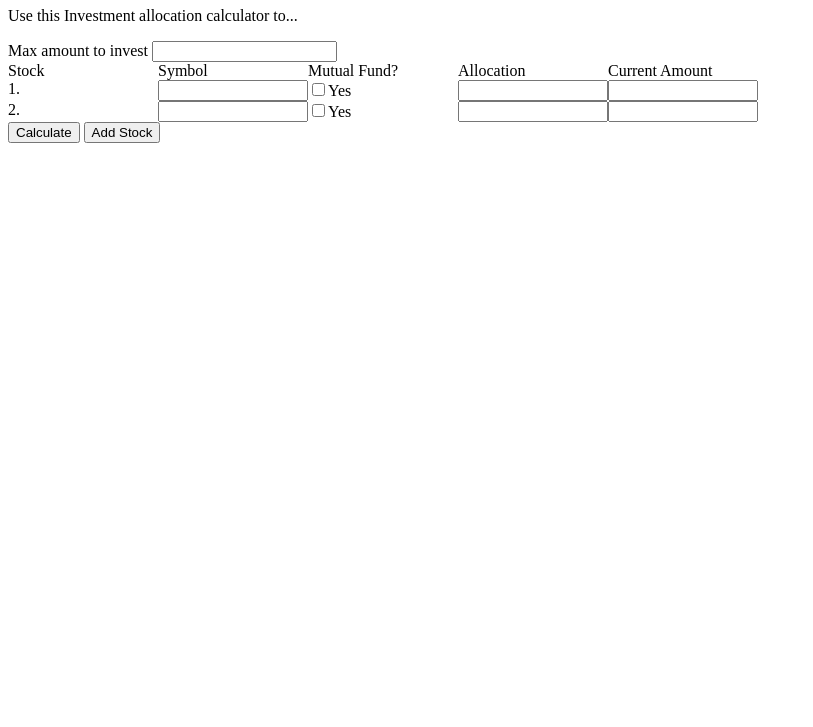
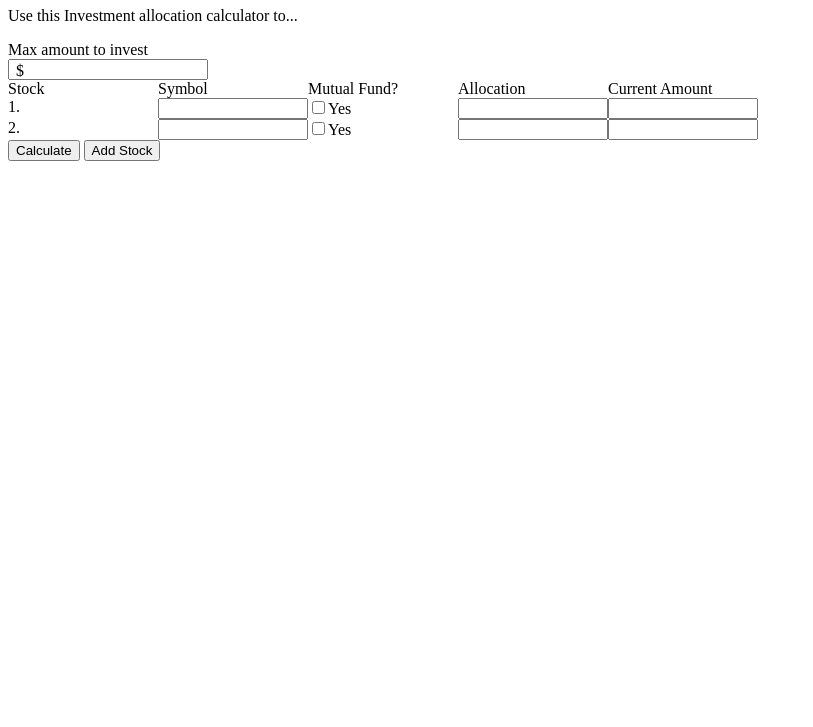
Before and after one commit to ydanbui/investing-allocation-calculator, a website built with webpack: page public/index.html in a window 1280 px wide. Shown: the part 73-800 px from the top of the page, without its empty margins (0-813 px from the left). Built offline with nearby package versions, Linux system fonts and the light colour scheme.

Commit message:
added sass support

```diff
--- a/public/index.html
+++ b/public/index.html
@@ -5,27 +5,18 @@
     <meta charset="UTF-8">
     <meta name="viewport" content="width=device-width, initial-scale=1.0">
     <meta http-equiv="X-UA-Compatible" content="ie=edge">
+    <link rel="stylesheet" href="./styles/main.css">
     <title>Investing Allocation Calculator</title>
 </head>
-<style>
-    .stock-input-group {
-        display: flex;
-    }
-    .row, .stock-input-group {
-        display: grid;
-        grid-template-columns: repeat(5, 150px);
-    }
-    .stock-symbol {
-        text-transform: uppercase;
-    }
-</style>
 <body>
     <h1>Investing Allocation Calculator</h1>
     <p>Use this Investment allocation calculator to...</p>
 
     <form id="form" action="">
-        <label for="">Max amount to invest</label>
-        <input id="maxAmountToInvestDOM" class="max-amount" type="number" step=".01">
+        <div class="max-amount-container">
+            <label for="">Max amount to invest</label>
+            <input id="maxAmountToInvestDOM" class="max-amount" type="number" step=".01">
+        </div>
         <div class="row">
             <label for="">Stock</label>
             <label for="">Symbol</label>
--- /dev/null
+++ b/src/sass/main.scss
@@ -0,0 +1,30 @@
+.stock-input-group {
+    display: flex;
+}
+
+.row, .stock-input-group {
+    display: grid;
+    grid-template-columns: repeat(5, 150px);
+}
+
+.stock-symbol {
+    text-transform: uppercase;
+}
+
+.max-amount-container {
+    display: flex;
+    flex-direction: column;
+    width: 200px;
+    position: relative;
+}
+
+.max-amount {
+    padding-left: 20px;
+}
+
+.max-amount-container::before {
+    content: '$';
+    position: absolute;
+    bottom: 0px;
+    left: 8px;
+}
--- a/webpack.config.js
+++ b/webpack.config.js
@@ -2,7 +2,7 @@ const path = require('path')
 
 module.exports = {
     entry: {
-        index: './src/index.js'
+        index: './src/scripts/index.js'
     },
     output: {
         path: path.resolve(__dirname, 'public/scripts') ,
```
Also changed, not shown: public/styles/main.css (added), src/scripts/calculator.js (renamed from src/calculator.js), src/scripts/index.js (renamed from src/index.js), src/scripts/requests.js (renamed from src/requests.js), src/scripts/stock.js (renamed from src/stock.js), 1 other file.
